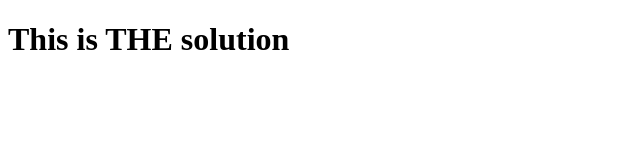
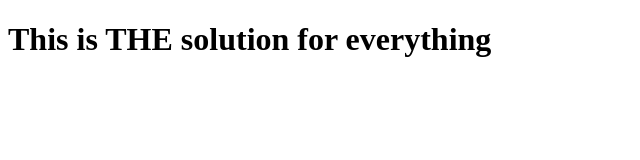
Before and after one commit to IrisSantaAna/solution-mod2, a plain HTML site: page site/index.html in a window 1280 px wide. Shown: the whole page, without its empty margins (0-640 px from the left). Drawn offline with Linux system fonts and the light colour scheme.

```diff
--- a/site/index.html
+++ b/site/index.html
@@ -4,7 +4,7 @@
 	<title>M2 Solution</title>
 </head>
 <body>
-<h1> This is THE solution </h1>
+<h1> This is THE solution for everything </h1>
 
 </body>
 </html>
```
Also changed, not shown: site/css/stylesheet.css (added).
